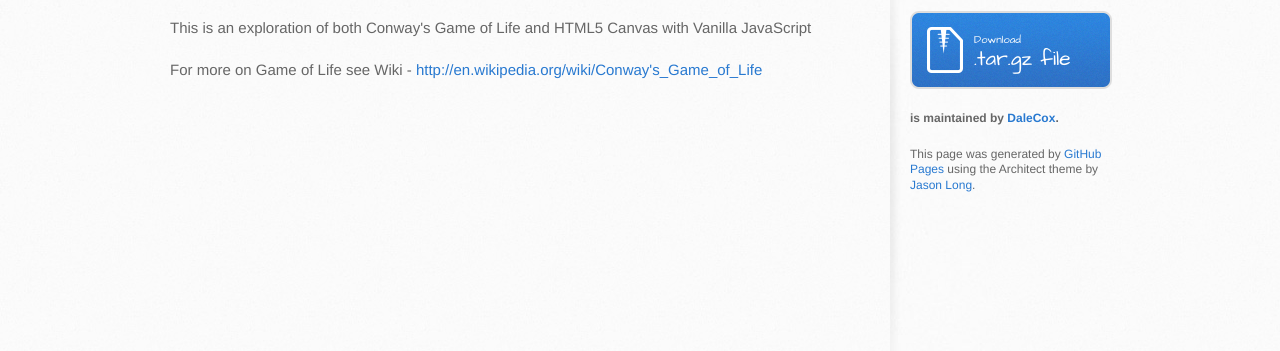
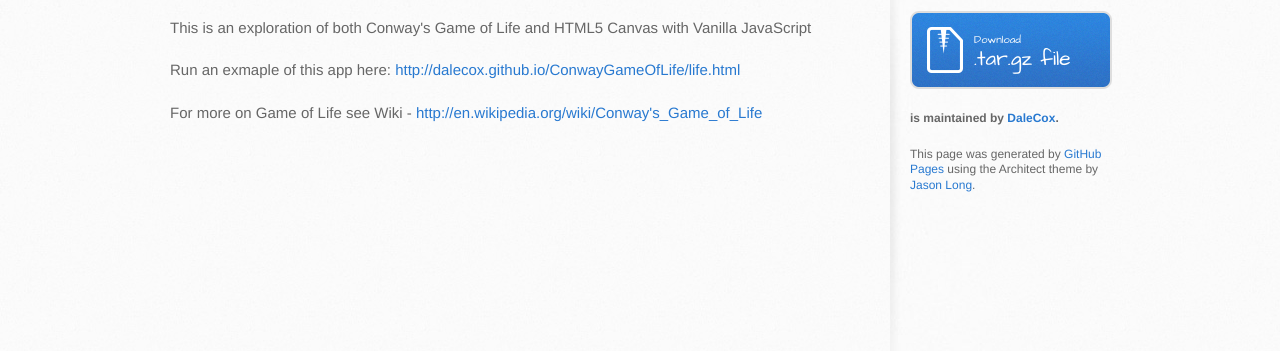
Before and after one commit to DaleCox/ConwayGameOfLife, a plain HTML site: page index.html in a window 1280 px wide. Shown: the part 321-672 px from the top of the page. Drawn offline with Linux system fonts and the light colour scheme.

Commit message:
added link to example

```diff
--- a/index.html
+++ b/index.html
@@ -35,6 +35,8 @@
 
 <p>This is an exploration of both Conway's Game of Life and HTML5 Canvas with Vanilla JavaScript</p>
 
+<p>Run an exmaple of this app here: <a href="http://dalecox.github.io/ConwayGameOfLife/life.html">http://dalecox.github.io/ConwayGameOfLife/life.html</a></p>
+
 <p>For more on Game of Life see Wiki - <a href="http://en.wikipedia.org/wiki/Conway's_Game_of_Life">http://en.wikipedia.org/wiki/Conway's_Game_of_Life</a></p>
 
 
```
